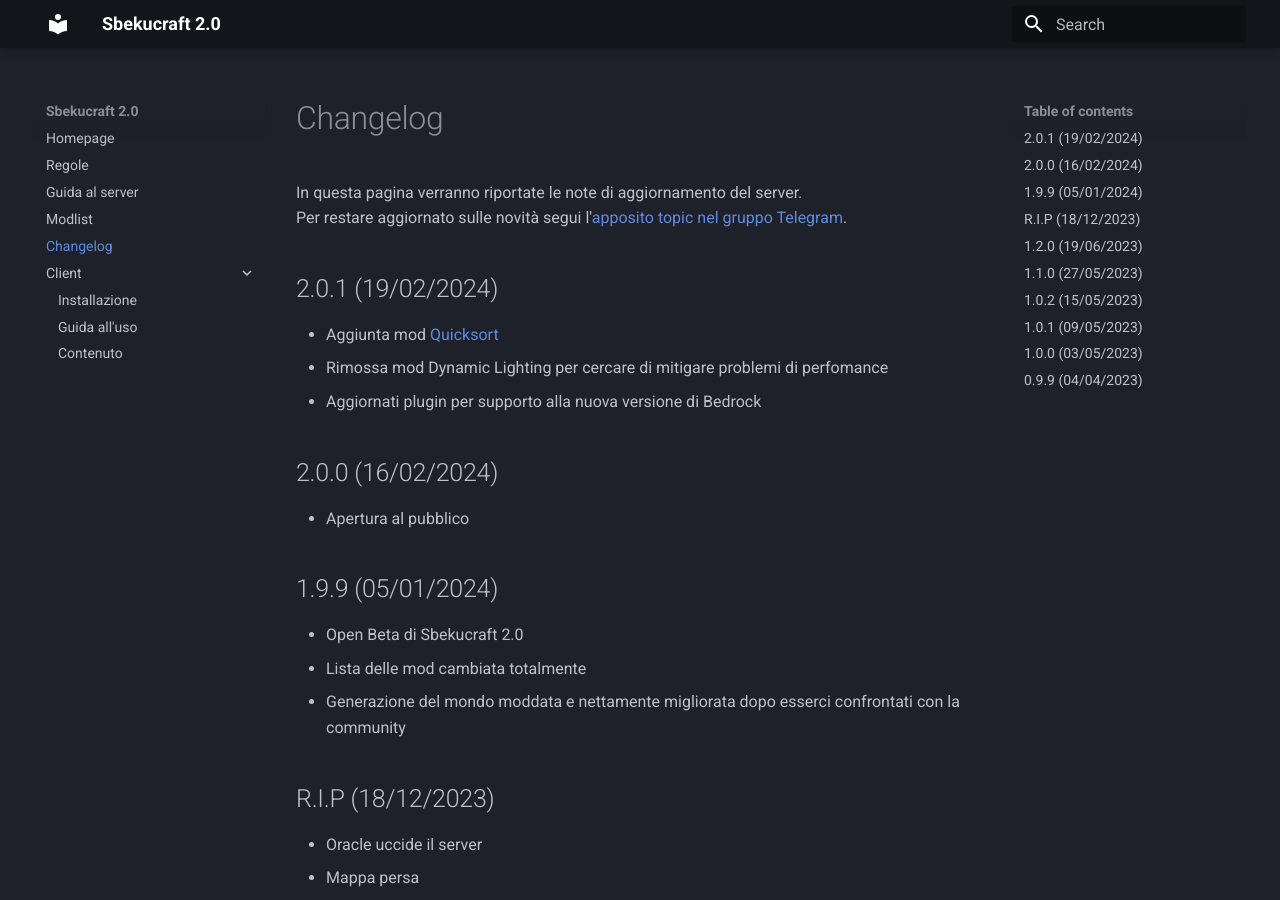
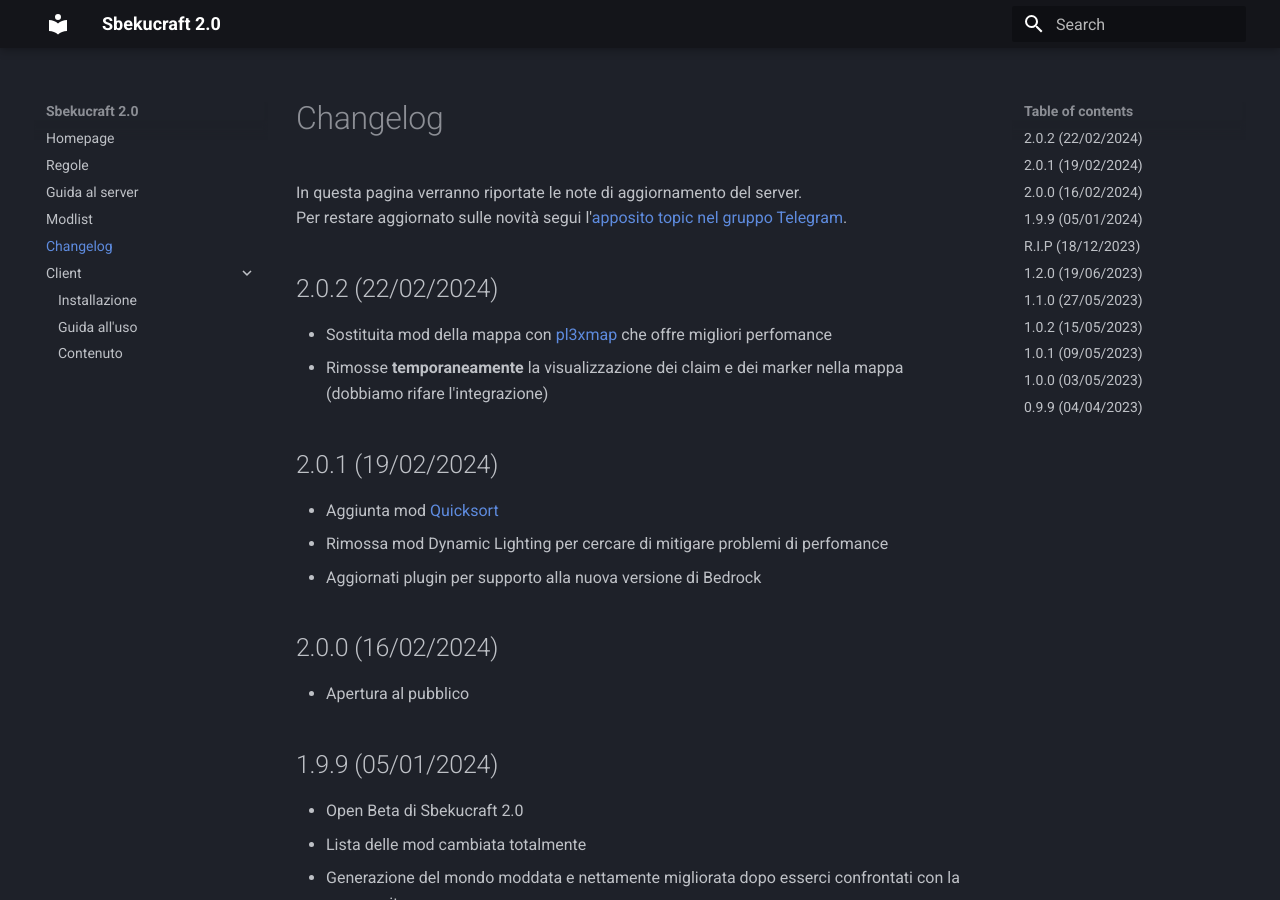
Before and after one commit to Sbekucraft/Sbekucraft-2.0-Wiki, an MkDocs documentation site: the page built from docs/changelog.md, in a window 1280 px wide and 900 px high. Built offline with MkDocs 1.6.1 and Material for MkDocs 9.7.7, drawn with Linux system fonts in a browser that asks for light colours.

Commit message:
by dynmap welcome pl3xmap

```diff
--- a/docs/changelog.md
+++ b/docs/changelog.md
@@ -1,6 +1,10 @@
 # Changelog
 In questa pagina verranno riportate le note di aggiornamento del server.
 Per restare aggiornato sulle novità segui l'[apposito topic nel gruppo Telegram](https://t.me/sbekucraft/39812).
+
+## 2.0.2 (22/02/2024)
+- Sostituita mod della mappa con [pl3xmap](https://modrinth.com/plugin/pl3xmap) che offre migliori perfomance
+- Rimosse **temporaneamente** la visualizzazione dei claim e dei marker nella mappa (dobbiamo rifare l'integrazione)
 
 ## 2.0.1 (19/02/2024)
 - Aggiunta mod [Quicksort](https://modrinth.com/mod/quicksort)
```
Also changed, not shown: docs/content.md (+2 -2 lines).
